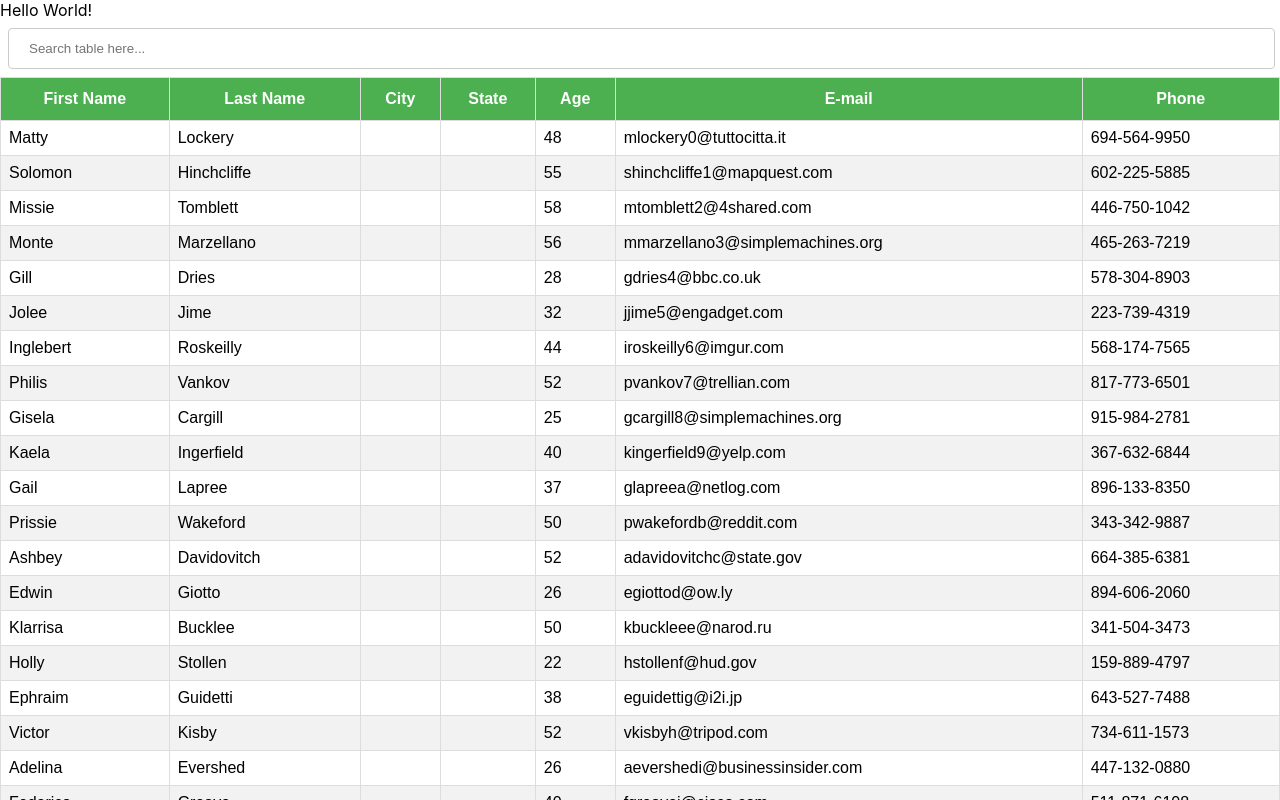
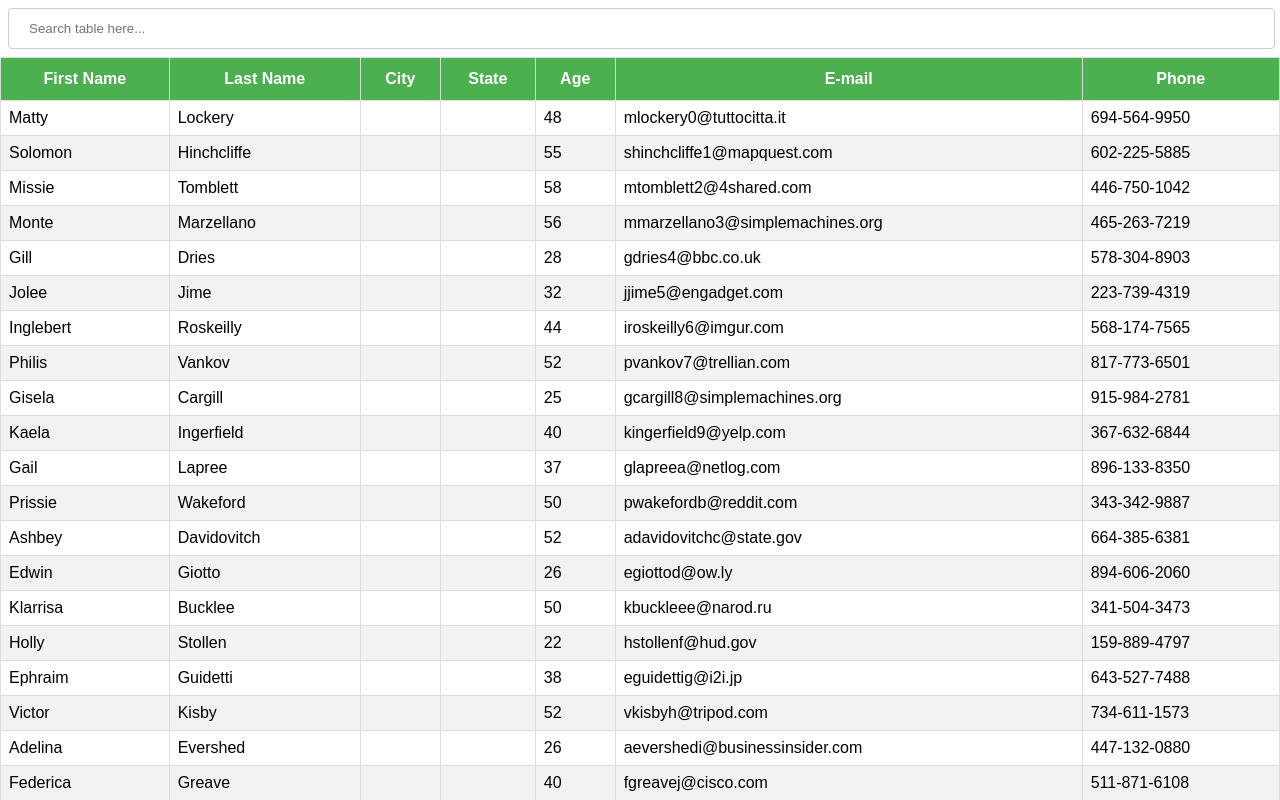
Before and after one commit to Dragontalker/react-employee-directory, a React (Create React App) app: page / in a window 1280 px wide. Shown: the top 800 px of the page. Built offline with nearby package versions, Linux system fonts and the light colour scheme.

Commit message:
Removed Hello World placeholder from App.

```diff
--- a/src/App.js
+++ b/src/App.js
@@ -3,7 +3,6 @@ import { DataFetching } from './components/DataFetching';
 function App() {
   return (
     <div>
-      Hello World!
       <DataFetching />
     </div>
   );
```
